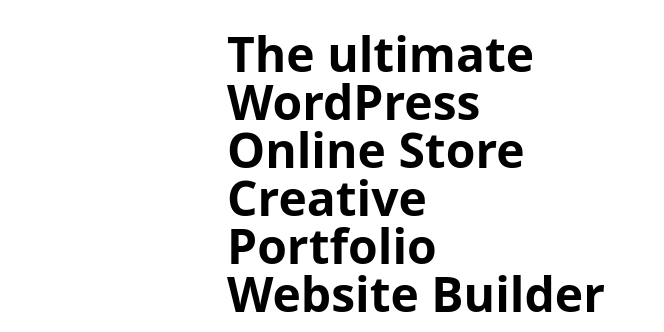
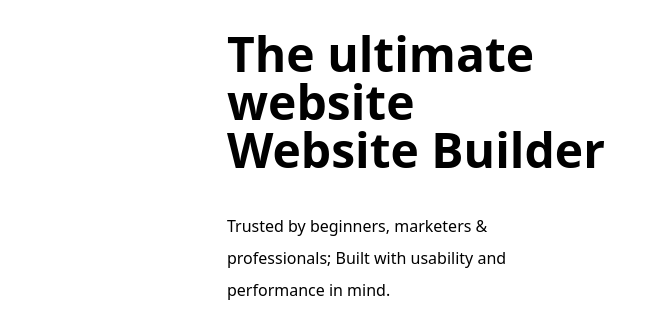
Before and after one commit to pranish07/clone-project-avata, a website: page index.html in a window 1280 px wide. Shown: the part 166-498 px from the top of the page, 0-664 px from the left. Drawn offline with nearby package versions, Linux system fonts and the light colour scheme; grey boxes are pictures that could not be loaded.

Commit message:
making changes

```diff
--- a/index.html
+++ b/index.html
@@ -57,13 +57,13 @@
         <div class="grid grid-col-6 gap-4">
           <div class="col-start-2 col-span-1">
             <h1 class="text-5xl font-bold">The ultimate</h1>
-            <!-- <h1 class="text-5xl font-bold">website</h1> -->
-            <ul class="dynamic-txts text-5xl font-bold">
+            <h1 class="text-5xl font-bold">website</h1>
+            <!-- <ul class="dynamic-txts text-5xl font-bold">
               <li><span>WordPress</span></li>
               <li><span>Online Store</span></li>
               <li><span>Creative</span></li>
               <li><span>Portfolio</span></li>
-            </ul>
+            </ul> -->
             <h1 class="text-5xl font-bold">Website Builder</h1>
             <p class="my-9 text-base leading-loose">
               Trusted by beginners, marketers &<br />
```
